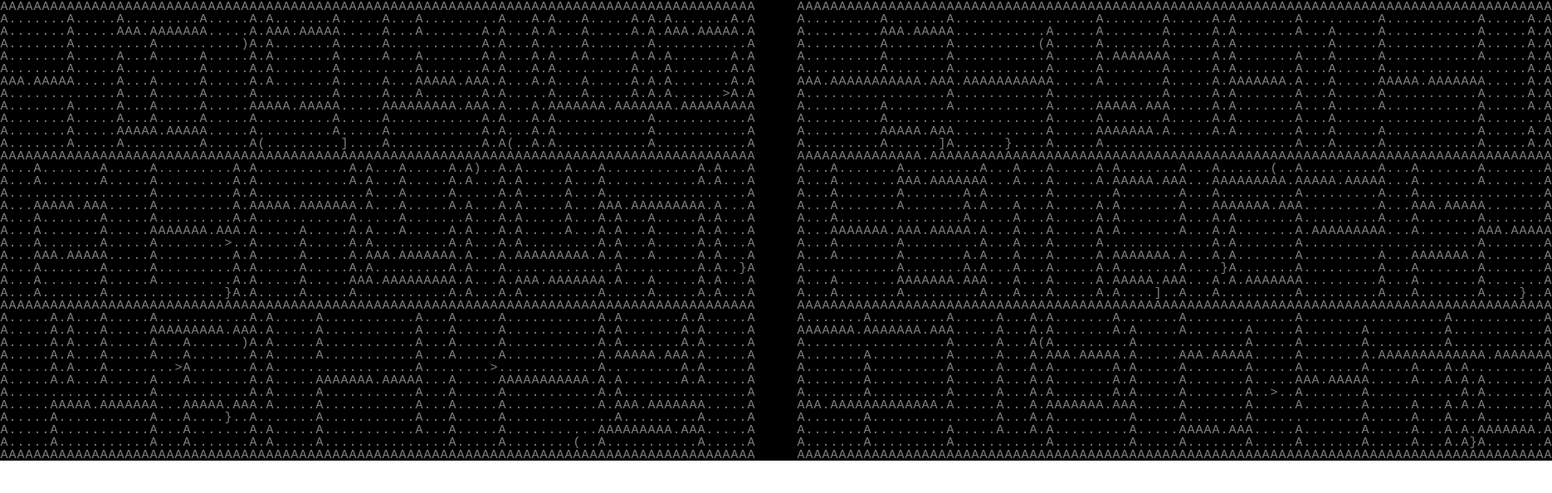
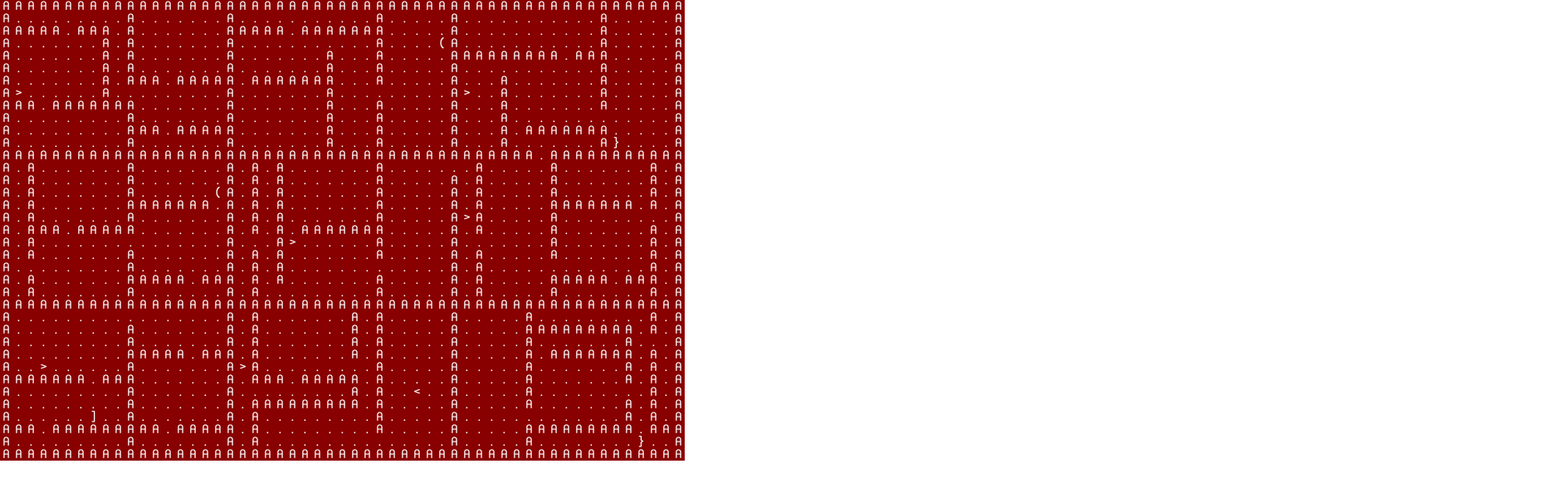
Before and after one commit to kosinaz/spectrl, a website with bundled scripts: page index.html in a window 1280 px wide. Shown: the whole page at 83% size, 1870 px wide, since content can reach past the window. Built offline with nearby package versions, Linux system fonts and the light colour scheme.

Commit message:
add colors and fonts

```diff
--- a/index.html
+++ b/index.html
@@ -5,6 +5,18 @@
   <title>SpectRL: Arakhon's Ascension</title>
   <script type="module" src="src/game.js"></script>
   <style>
+    @font-face {
+      font-family: "ba";
+      src: url("font/BasicManual.ttf");
+    }
+    @font-face {
+      font-family: "sm";
+      src: url("font/SmallTypeWriting.ttf");
+    }
+    @font-face {
+      font-family: "ty";
+      src: url("font/Typori.ttf");
+    }
     body {
       margin: 0;
     }
@@ -12,6 +24,9 @@
 </head>
 
 <body>
+  <div style="font-family: ba; visibility: hidden; position: fixed">.</div>
+  <div style="font-family: sm; visibility: hidden; position: fixed">.</div>
+  <div style="font-family: ty; visibility: hidden; position: fixed">.</div>
 </body>
 
 </html>
--- a/src/game.js
+++ b/src/game.js
@@ -2,13 +2,14 @@ import {Display, RNG} from '../lib/rot/index.js';
 import DividedMaze from '../lib/rot/map/dividedmaze.js';
 import BacktrackerMaze from './backtrackermaze.js';
 
-const WIDTH = 91;
+const WIDTH = 55;
 const HEIGHT = 37;
-const CHAMBERWIDTH = 31;
+const CHAMBERWIDTH = 19;
 const CHAMBERHEIGHT = 13;
 const display = new Display({
-  width: WIDTH * 2 + 5,
+  width: WIDTH,
   height: HEIGHT,
+  forceSquareRatio: true,
 });
 document.body.appendChild(display.getContainer());
 
@@ -89,14 +90,21 @@ maze.nodes.forEach((node, position) =>
     }
   }));
 
+const z = RNG.getUniformInt(0, 2);
+const a = RNG.getUniformInt(0, 2);
+const b = RNG.getUniformInt(0, 2);
+const c = RNG.getUniformInt(0, 2);
+const brightness = ['a', '8', '6'][z];
+const red = a === 0 ? brightness : '0';
+const green = a === 1 ? brightness : '0';
+const blue = a === 2 ? brightness : '0';
+const color = `#${red}${green}${blue}`;
+display.setOptions({
+  fontFamily: ['ba', 'sm', 'ty'][c],
+  bg: color,
+});
 for (let x = 0; x < WIDTH; x += 1) {
   for (let y = 0; y < HEIGHT; y += 1) {
-    display.draw(x, y, map.get(`${x},${y},0,0,0,1`), 'gray');
+    display.draw(x, y, map.get(`${x},${y},${z},${a},${b},${c}`), 'white');
   }
 }
-
-for (let x = 0; x < WIDTH; x += 1) {
-  for (let y = 0; y < HEIGHT; y += 1) {
-    display.draw(x + WIDTH + 5, y, map.get(`${x},${y},0,0,0,2`), 'gray');
-  }
-}
```
